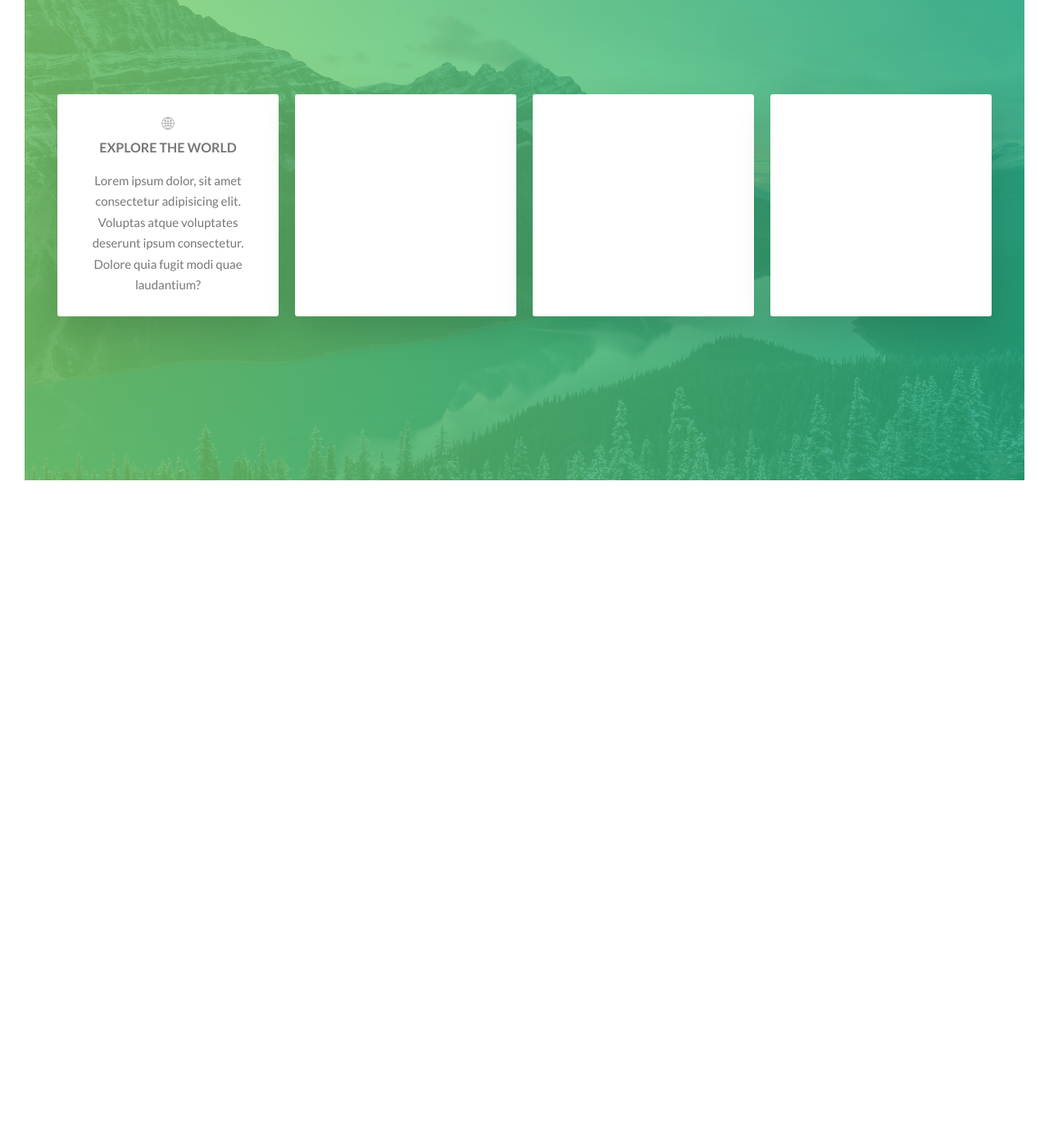
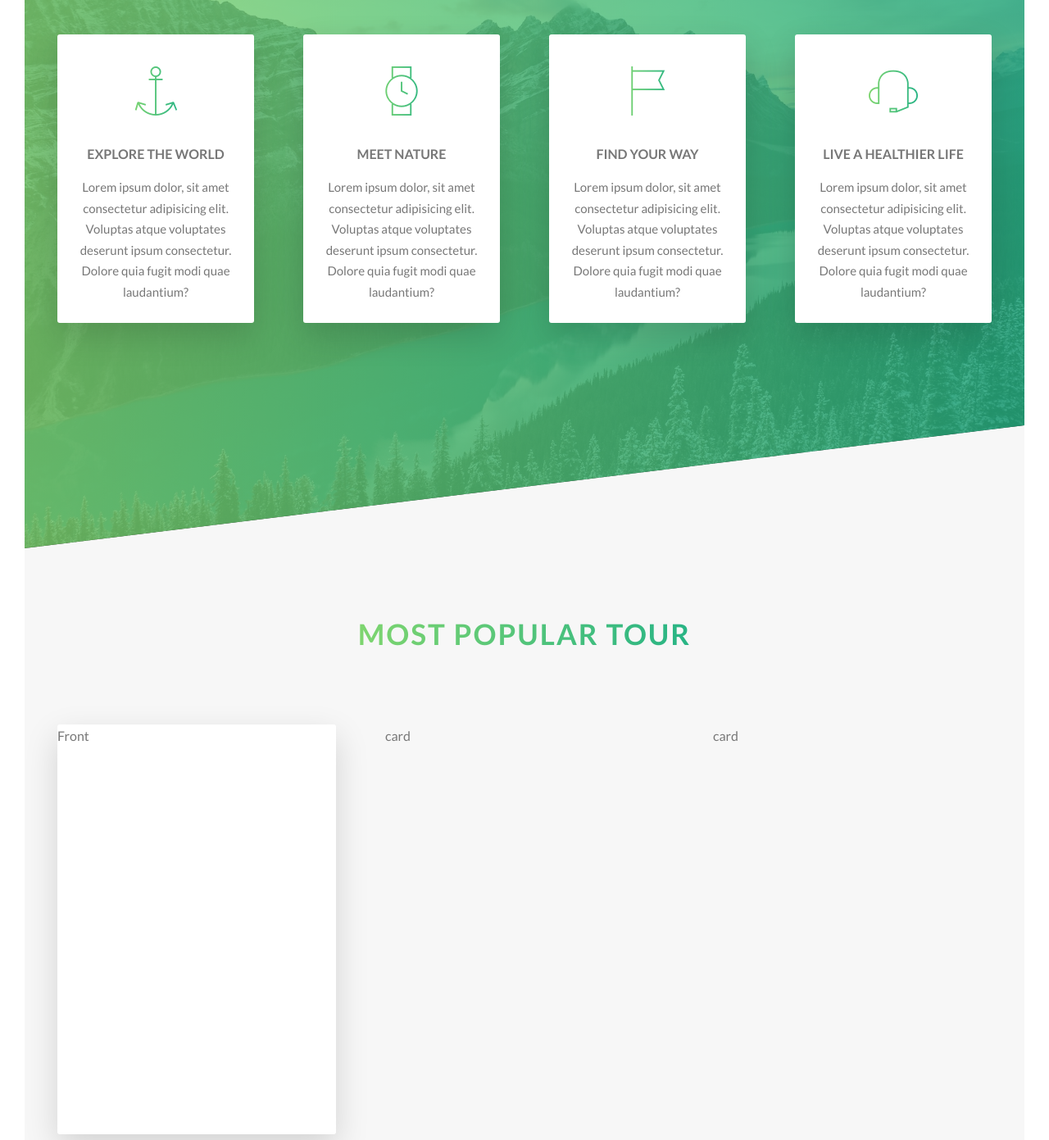
Before and after one commit to lhenriquedev/natours, a website: page index.html in a window 1280 px wide. Shown: the part 1669-3060 px from the top of the page at 82% size. Before the commit the page ends 2285 px from the top, so only its background shows below. Drawn offline with Linux system fonts and the light colour scheme.

Commit message:
finished features section

```diff
--- a/index.html
+++ b/index.html
@@ -37,6 +37,7 @@
     <!-- Section: About -->
     <main class="main">
       <section class="section-about">
+        <!-- Heading -->
         <div class="u-center-text u-margin-big">
           <h2 class="heading-secondary">
             Exciting Tours for adventurous people
@@ -93,10 +94,11 @@
       </section>
     </main>
 
+    <!-- Section: Features -->
     <section class="section-features">
       <div class="container">
         <div class="feature-box">
-          <i class="feature-box__icon icon-basic-world"></i>
+          <i class="feature-box__icon icon-basic-anchor"></i>
           <h3 class="heading-tertiary u-margin-small">Explore the world</h3>
           <p class="feature-box__text">
             Lorem ipsum dolor, sit amet consectetur adipisicing elit. Voluptas
@@ -104,9 +106,51 @@
             quae laudantium?
           </p>
         </div>
-        <div class="feature-box"></div>
-        <div class="feature-box"></div>
-        <div class="feature-box"></div>
+        <div class="feature-box">
+          <i class="feature-box__icon icon-basic-watch"></i>
+          <h3 class="heading-tertiary u-margin-small">Meet Nature</h3>
+          <p class="feature-box__text">
+            Lorem ipsum dolor, sit amet consectetur adipisicing elit. Voluptas
+            atque voluptates deserunt ipsum consectetur. Dolore quia fugit modi
+            quae laudantium?
+          </p>
+        </div>
+        <div class="feature-box">
+          <i class="feature-box__icon icon-basic-flag1"></i>
+          <h3 class="heading-tertiary u-margin-small">Find your way</h3>
+          <p class="feature-box__text">
+            Lorem ipsum dolor, sit amet consectetur adipisicing elit. Voluptas
+            atque voluptates deserunt ipsum consectetur. Dolore quia fugit modi
+            quae laudantium?
+          </p>
+        </div>
+        <div class="feature-box">
+          <i class="feature-box__icon icon-basic-headset"></i>
+          <h3 class="heading-tertiary u-margin-small">Live a healthier life</h3>
+          <p class="feature-box__text">
+            Lorem ipsum dolor, sit amet consectetur adipisicing elit. Voluptas
+            atque voluptates deserunt ipsum consectetur. Dolore quia fugit modi
+            quae laudantium?
+          </p>
+        </div>
+      </div>
+    </section>
+
+    <!-- Section: Tours/Cards -->
+    <section class="section-tours">
+      <!-- Heading -->
+      <div class="u-center-text u-margin-big">
+        <h2 class="heading-secondary">Most popular tour</h2>
+      </div>
+
+      <div class="container">
+        <div class="card">
+          <div class="card__side card__side--front">Front</div>
+          <div class="card__side card__side--back card__side--back-1">Back</div>
+        </div>
+
+        <div class="card">card</div>
+        <div class="card">card</div>
       </div>
     </section>
   </body>
--- a/sass/abstracts/_variables.scss
+++ b/sass/abstracts/_variables.scss
@@ -3,6 +3,12 @@
 $color-primary: #55c57a;
 $color-primary-light: #7ed56f;
 $color-primary-dark: #28b485;
+
+$color-secondary-light: #ffb900;
+$color-secondary-dark: #ff7730;
+
+$color-tertiary-light: #2998ff;
+$color-tertiary-dark: #5643fa;
 
 $color-grey-light-1: #f7f7f7;
 
@@ -14,7 +20,7 @@ $color-black: #000;
 // Sizes
 $max-width: 114rem;
 $gap-vertical: 8rem;
-$gap-horizontal: 2rem;
+$gap-horizontal: 6rem;
 
 // Font-sizes
 $default-font-size: 1.6rem;
--- /dev/null
+++ b/sass/components/_card.scss
@@ -0,0 +1,44 @@
+.card {
+  position: relative;
+  perspective: 150rem;
+  -moz-perspective: 150rem;
+  height: 50rem;
+
+  &__side {
+    position: absolute;
+    top: 0;
+    left: 0;
+
+    width: 100%;
+    height: 50rem;
+
+    transition: all 800ms ease;
+    backface-visibility: hidden;
+    border-radius: 3px;
+    box-shadow: 0 1.5rem 4rem rgba($color-black, 0.15);
+
+    &--front {
+      background-color: $color-white;
+    }
+
+    &--back {
+      transform: rotateY(180deg);
+
+      &-1 {
+        background-image: linear-gradient(
+          to right bottom,
+          $color-secondary-light,
+          $color-secondary-dark
+        );
+      }
+    }
+  }
+
+  &:hover &__side--front {
+    transform: rotateY(180deg);
+  }
+
+  &:hover &__side--back {
+    transform: rotateY(0);
+  }
+}
--- a/sass/components/_feature-box.scss
+++ b/sass/components/_feature-box.scss
@@ -5,10 +5,23 @@
   text-align: center;
   border-radius: 3px;
   box-shadow: 0 1.5rem 4rem rgba($color-black, 0.15);
+  transition: transform 300ms;
 
   &__icon {
+    font-size: 6rem;
+    margin-bottom: 0.5rem;
+
+    display: inline-block;
+    background-image: linear-gradient(
+      to right,
+      $color-primary-light,
+      $color-primary-dark
+    );
+    background-clip: text;
+    color: transparent;
   }
 
-  &__text {
+  &:hover {
+    transform: translateY(-1.5rem) scale(1.03);
   }
 }
--- a/sass/main.scss
+++ b/sass/main.scss
@@ -8,6 +8,7 @@
 @import 'base/utilities';
 
 @import 'components/button';
+@import 'components/card';
 @import 'components/composition';
 @import 'components/feature-box';
 
--- a/sass/pages/_home.scss
+++ b/sass/pages/_home.scss
@@ -20,10 +20,28 @@
     ),
     url('../img/nat-4.jpg');
   background-size: cover;
+  transform: skewY(-7deg);
+  margin-top: -10rem;
 
   & > .container {
     display: grid;
-    grid-template-columns: repeat(auto-fit, minmax(25rem, 1fr));
+    grid-template-columns: repeat(auto-fit, minmax(22rem, 1fr));
+    column-gap: $gap-horizontal;
+  }
+
+  & > * {
+    transform: skewY(7deg);
+  }
+}
+
+.section-tours {
+  background-color: $color-grey-light-1;
+  padding: 25rem 0 50rem 0;
+  margin-top: -10rem;
+
+  & > .container {
+    display: grid;
+    grid-template-columns: repeat(auto-fit, minmax(30rem, 1fr));
     column-gap: $gap-horizontal;
   }
 }
```
Also changed, not shown: css/style.css.
